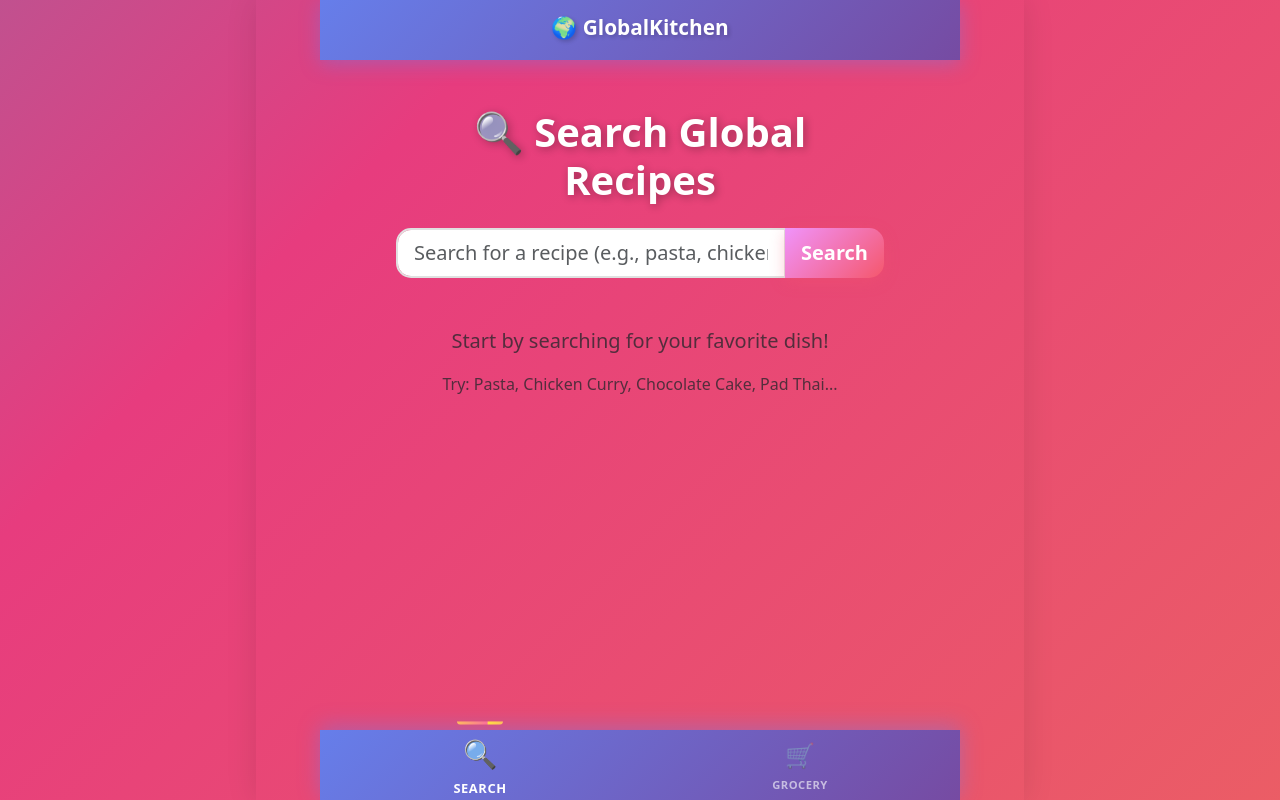
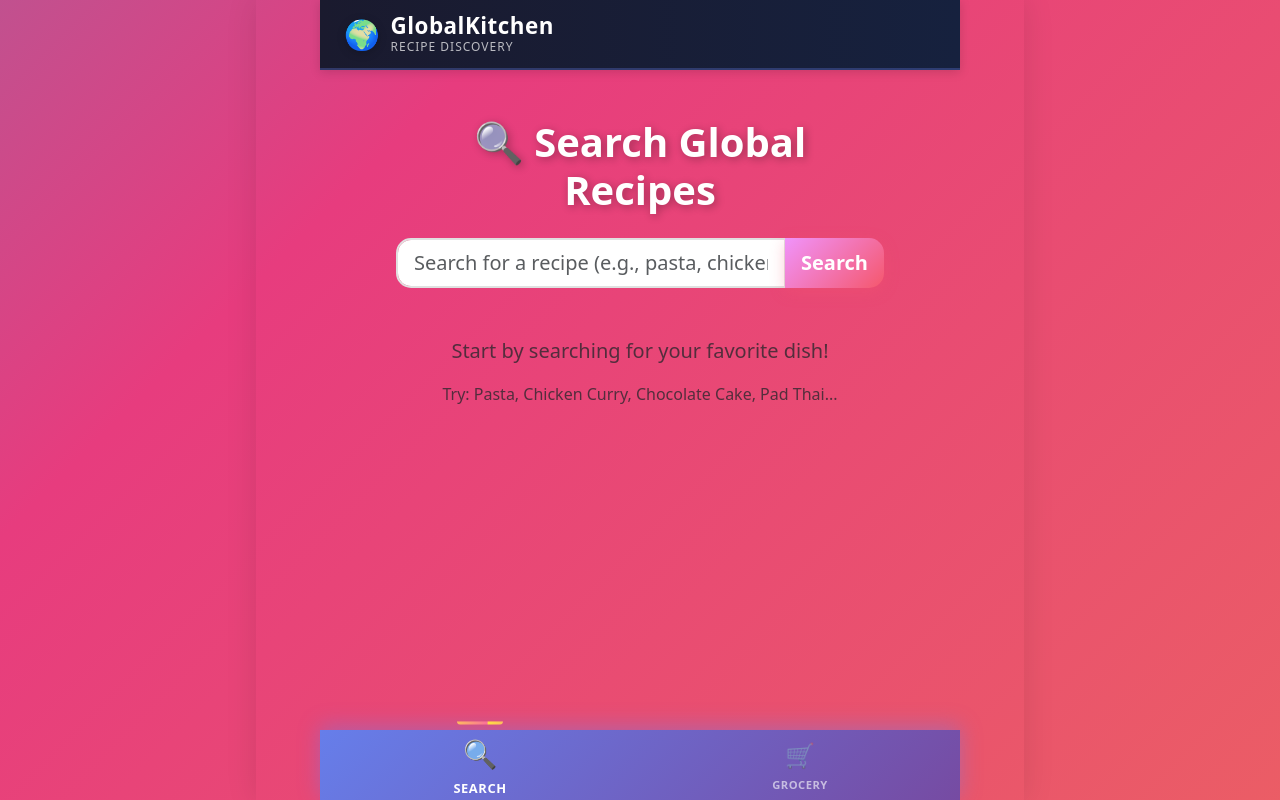
Before and after one commit to julisunkan/dish, a Flask app: page /search in a window 1280 px wide. Run offline with Flask 3, Linux system fonts and the light colour scheme.

Commit message:
Assistant checkpoint: Update header to professional design
Assistant generated file changes:
- templates/base.html: Update header to a more professional design, Update header HTML structure, Adjust body padding for new header height

---

User prompt:

Make the header of this web app more professsional

Replit-Commit-Author: Assistant
Replit-Commit-Session-Id: d206d283-6d09-4338-a220-fab555ed0651

```diff
--- a/templates/base.html
+++ b/templates/base.html
@@ -82,7 +82,7 @@
             background: linear-gradient(-45deg, #ee7752, #e73c7e, #23a6d5, #23d5ab);
             background-size: 400% 400%;
             animation: gradientShift 15s ease infinite;
-            padding-top: 60px;
+            padding-top: 70px;
             padding-bottom: 80px;
             margin: 0;
         }
@@ -104,23 +104,40 @@
             top: 0;
             left: 0;
             right: 0;
-            height: 60px;
-            background: linear-gradient(135deg, #667eea 0%, #764ba2 100%);
-            box-shadow: 0 4px 20px rgba(102, 126, 234, 0.4);
+            height: 70px;
+            background: linear-gradient(to right, #1a1a2e 0%, #16213e 100%);
+            box-shadow: 0 2px 10px rgba(0, 0, 0, 0.15);
             display: flex;
             align-items: center;
-            justify-content: center;
+            justify-content: space-between;
+            padding: 0 24px;
             z-index: 1000;
             animation: slideInRight 0.6s ease;
+            border-bottom: 2px solid rgba(102, 126, 234, 0.3);
         }
 
         .mobile-header h1 {
             margin: 0;
-            font-size: 1.3rem;
-            font-weight: 700;
+            font-size: 1.4rem;
+            font-weight: 600;
             color: white;
-            animation: float 3s ease-in-out infinite;
-            text-shadow: 2px 2px 4px rgba(0, 0, 0, 0.2);
+            letter-spacing: 0.5px;
+            display: flex;
+            align-items: center;
+            gap: 10px;
+        }
+
+        .mobile-header .logo-icon {
+            font-size: 1.8rem;
+            filter: drop-shadow(0 2px 4px rgba(0, 0, 0, 0.2));
+        }
+
+        .mobile-header .tagline {
+            font-size: 0.75rem;
+            color: rgba(255, 255, 255, 0.7);
+            font-weight: 400;
+            letter-spacing: 1px;
+            text-transform: uppercase;
         }
 
         .content {
@@ -349,7 +366,14 @@
 </head>
 <body>
     <div class="mobile-header">
-        <h1>🌍 GlobalKitchen</h1>
+        <h1>
+            <span class="logo-icon">🌍</span>
+            <div style="display: flex; flex-direction: column; line-height: 1.2;">
+                <span>GlobalKitchen</span>
+                <span class="tagline">Recipe Discovery</span>
+            </div>
+        </h1>
+        <div style="width: 40px;"></div>
     </div>
 
     <div class="content">
```
